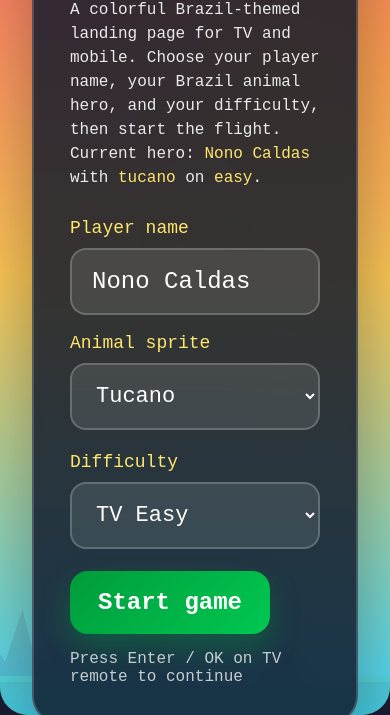
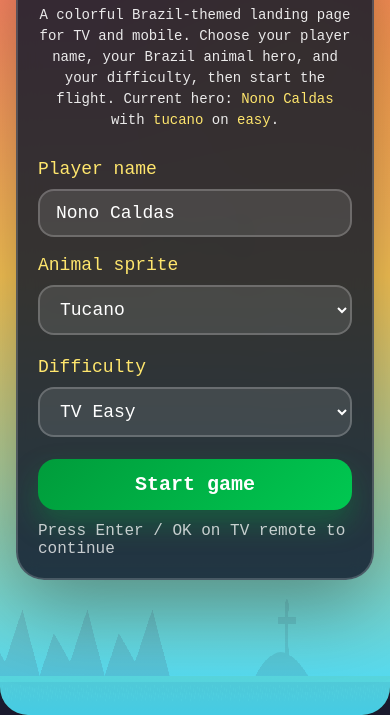
Before and after one commit to joaoccaldas/tucano-flap, a website built with Vite: page index.html in a window 390 px wide. Shown: the part 129-844 px from the top of the page. Built offline with nearby package versions, Linux system fonts and the light colour scheme; animation ran at ten frames a second.

Commit message:
Fix image paths and add mobile CSS

```diff
--- a/index.html
+++ b/index.html
@@ -88,8 +88,47 @@
       margin: 0 auto 20px;
       display: block;
       background: rgba(0,0,0,0.3);
+      box-shadow: 0 0 20px rgba(0, 255, 136, 0.3);
     }
     #animal-preview.hidden { display: none; }
+
+    /* Mobile adjustments */
+    @media (max-width: 768px) {
+      #landing-screen {
+        padding: 16px;
+        align-items: flex-start;
+        padding-top: 60px;
+      }
+      .menu-card {
+        padding: 20px;
+        width: 95vw;
+      }
+      .menu-title {
+        font-size: 32px;
+        text-align: center;
+      }
+      .menu-subtitle {
+        font-size: 14px;
+        text-align: center;
+      }
+      .menu-input, .menu-select {
+        padding: 12px 16px;
+        font-size: 18px;
+      }
+      .menu-button {
+        padding: 14px 24px;
+        font-size: 20px;
+        width: 100%;
+      }
+      .menu-row {
+        flex-direction: column;
+        gap: 12px;
+      }
+      #animal-preview {
+        width: 80px;
+        height: 80px;
+      }
+    }
   </style>
   <script type="module" crossorigin src="./bundle.js"></script>
 </head>
--- a/src/game/Game.ts
+++ b/src/game/Game.ts
@@ -48,10 +48,10 @@ export class Game {
   }
 
   private loadCustomImages(): void {
-    // Load custom sprites for Jow and Thais
+    // Load custom sprites for Jow and Thais - use relative paths
     const imageFiles = [
-      { name: 'jow', src: './sprites/jow.jpg' },
-      { name: 'thais', src: './sprites/thais.jpg' }
+      { name: 'jow', src: 'sprites/jow.jpg' },
+      { name: 'thais', src: 'sprites/thais.jpg' }
     ];
 
     for (const { name, src } of imageFiles) {
--- a/src/main.ts
+++ b/src/main.ts
@@ -19,10 +19,10 @@ const menuAnimal = document.getElementById('menu-animal') as HTMLSpanElement | n
 const menuDifficulty = document.getElementById('menu-difficulty') as HTMLSpanElement | null;
 const animalPreview = document.getElementById('animal-preview') as HTMLImageElement | null;
 
-// Animal preview images mapping
+// Animal preview images mapping - use absolute paths for GitHub Pages
 const animalImages: Record<string, string> = {
-  jow: './sprites/jow.jpg',
-  thais: './sprites/thais.jpg',
+  jow: 'sprites/jow.jpg',
+  thais: 'sprites/thais.jpg',
 };
 
 function updateAnimalPreview(): void {
```
